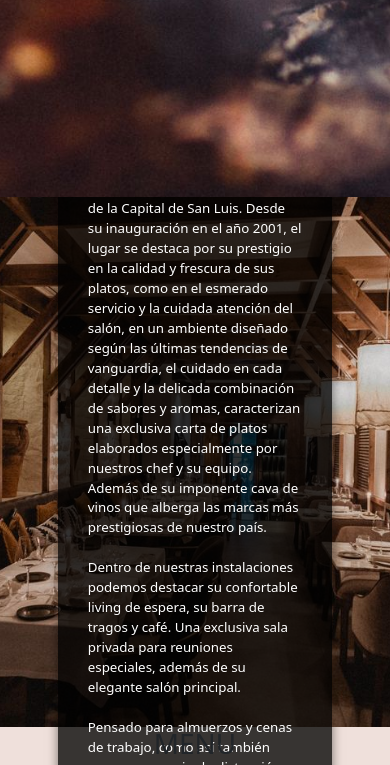
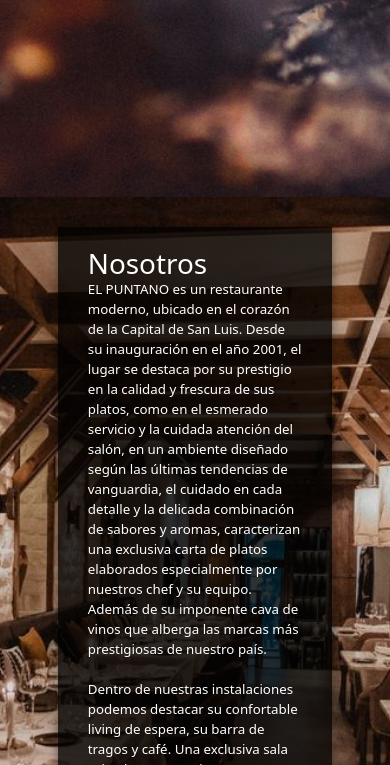
Before and after one commit to fernan597/fernan597.github.io, a plain HTML site: page index.html in a window 390 px wide. Shown: the part 816-1581 px from the top of the page. Drawn offline with nearby package versions, Linux system fonts and the light colour scheme.

Commit message:
Update estiloultproyec.css

```diff
--- a/estiloultproyec.css
+++ b/estiloultproyec.css
@@ -95,9 +95,6 @@
        .ubi-iframe{
        width: 300px;
        }
-       .contenedorpadre{
-              height: auto;
-       }
 }
 html{
     scroll-behavior: smooth;
@@ -112,10 +109,6 @@ div[id]{
     background-repeat: no-repeat;
     background-size: cover;
     background-attachment: fixed;
-    height: 530px;
-    display: flex;
-    justify-content: center;
-    align-items: center;
 
 }
 .contenedor{
@@ -124,7 +117,7 @@ div[id]{
    width: 75%;
    height: auto;
    box-shadow:0 0 10px rgba(0,0,0,0.5);
-
+   margin: 30px;
 
 }
 .contenedor p{
```
